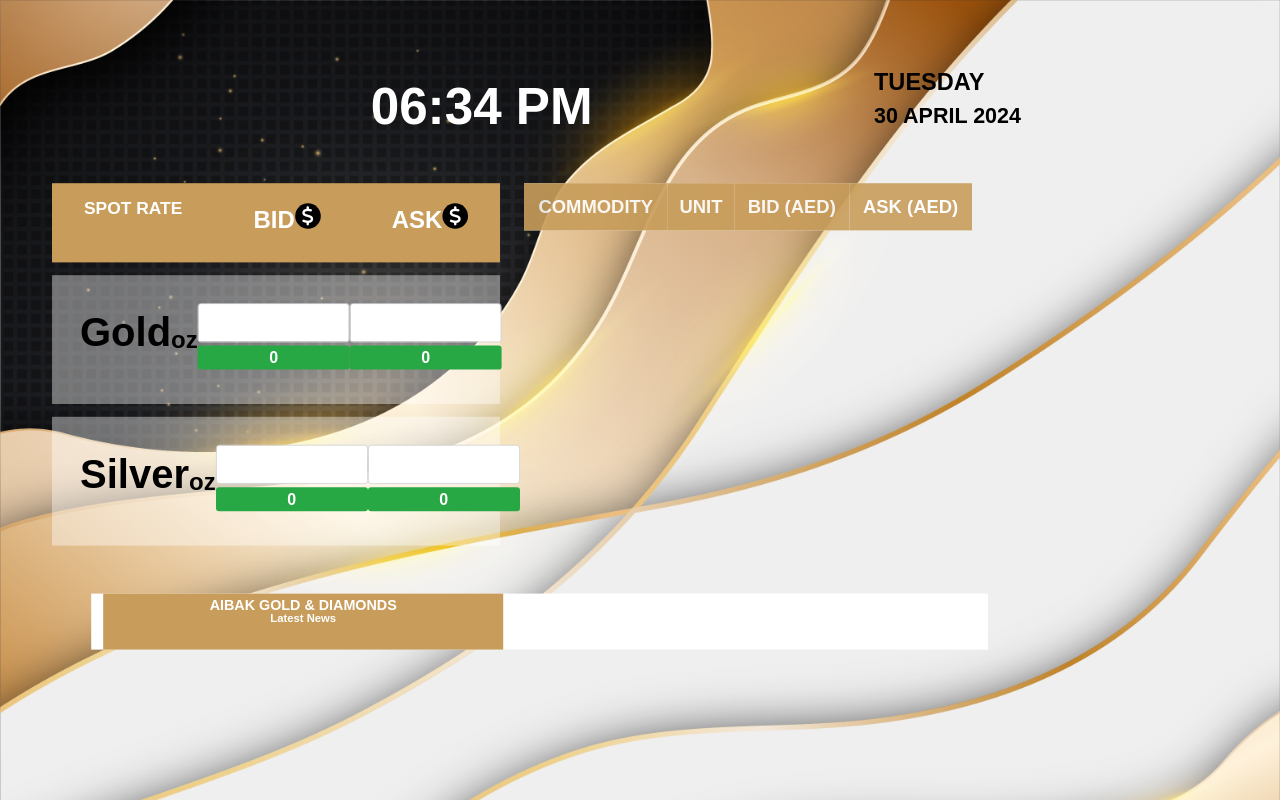
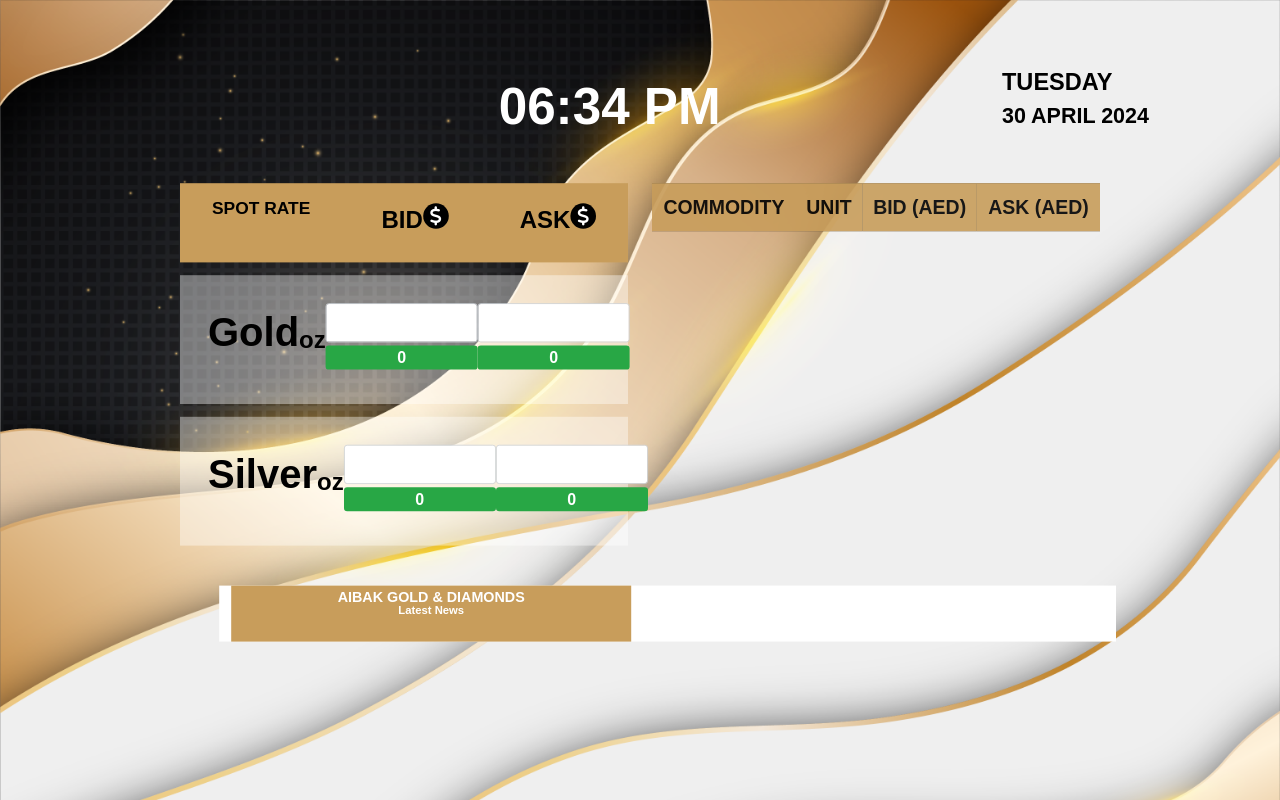
Before and after one commit to AurifyAE/aibak-tv-view, a website with bundled scripts: page index.html in a window 1280 px wide. Built offline with nearby package versions, Linux system fonts and the light colour scheme; no server answers; a script that the page names is missing; files whose address does not match are found by name.

Commit message:
Update index.html

```diff
--- a/index.html
+++ b/index.html
@@ -20,7 +20,7 @@
 
     body {
       transform: scale(0.8);
-      transform-origin: top left;
+      transform-origin: top center;
       justify-content: space-around;
       margin: 0;
       padding: 40px;
@@ -87,7 +87,7 @@
       align-items: center;
       width: 100%;
       margin-left: 0px;
-      font-size: 1.8vw;
+      font-size: 1.9vw;
     }
 
     .card-table tbody {
@@ -96,12 +96,12 @@
     }
 
     .card-table tr {
-      background-color: #f9f9f9;
+      background-color: #363535;
       /* Light gray background for odd rows */
     }
 
     .card-table tbody tr:nth-child(even) {
-      background-color: #e6e6e6;
+      background-color: #191919;
       /* Dark gray background for even rows */
     }
 
@@ -109,7 +109,7 @@
 
     .card-table th {
       background-color: #C89D5B;
-      color: white;
+      color: rgb(0, 0, 0);
     }
 
     /* .card-table tbody td {} */
@@ -122,7 +122,7 @@
 
     .card-table td {
       font-weight: bold;
-      color: #C89D5B;
+      color: #D4AF37;
     }
 
     .silver-table td {
@@ -131,7 +131,7 @@
 
     /* Hover effect for better user experience */
     .card-table tbody tr:hover {
-      background-color: #d3d3d3;
+      background-color: #393939;
       /* Lighter gray on hover */
     }
 
@@ -253,16 +253,16 @@
       <div class="rows "
         style="display: flex; flex-direction: column; background-color: #C89D5B; padding: 15px 40px; text-align: center;">
         <div style="display: flex; flex-direction: row; justify-content: space-between;">
-          <div class="div1" style="font-size: 1.7vw; font-weight: 600; color: #fff;">SPOT RATE</div>
+          <div class="div1" style="font-size: 1.7vw; font-weight: 600; color: #000000;">SPOT RATE</div>
           <div class="div2" style="display: flex; flex-direction: row;">
-            <p style="font-size: 30px; font-weight: 600; color: #fff; margin-top: 8px;">BID</p>
+            <p style="font-size: 30px; font-weight: 600; color: #000000; margin-top: 8px;">BID</p>
             <div
               style="background-color: black;height: 32px;width: 32px;  border: none;border-radius: 50%;display: flex;justify-content: center;align-items: center; margin-top: 10px;">
               <i class="fa-solid fa-dollar-sign" style="color: white;"></i>
             </div>
           </div>
           <div class="div3" style="display: flex; flex-direction: row;">
-            <p style="font-size: 30px; font-weight: 600; color: #fff; margin-top: 8px;">ASK</p>
+            <p style="font-size: 30px; font-weight: 600; color: #000000; margin-top: 8px;">ASK</p>
             <div
               style="background-color: black;height: 32px;width: 32px; border: none;border-radius: 50%;display: flex;justify-content: center;align-items: center; margin-top: 10px;">
               <i class="fa-solid fa-dollar-sign" style="color: white;"></i>
@@ -345,7 +345,7 @@
 
 
 
-  <div class="row container-3d" style="margin-top: 10px;">
+  <div class="row container-3d">
     <div class="col-lg-12 news-card" style="margin-left: 64px; max-width: 95%;">
       <div class="news-label">
         <h3>AIBAK GOLD & DIAMONDS</h3>
```
